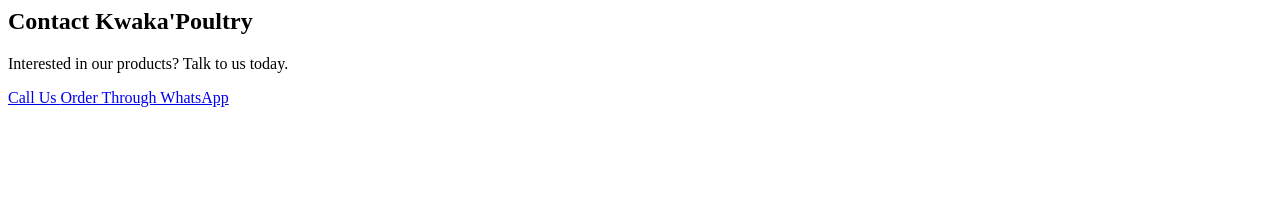
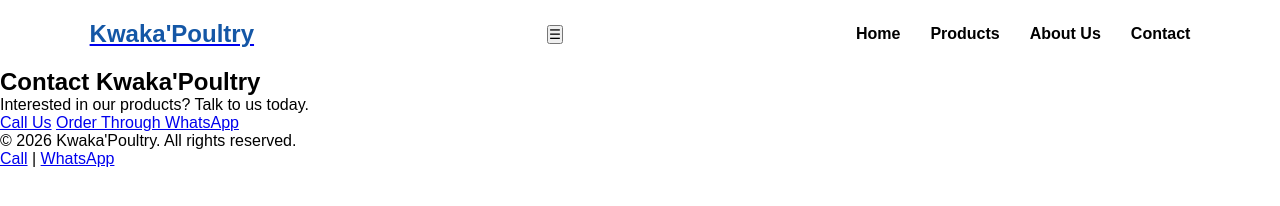
Before and after one commit to iochieng1/kwaka-poultry, a plain HTML site: page contact.html in a window 1280 px wide. Drawn offline with Linux system fonts and the light colour scheme.

Commit message:
Complete page structure: shared header/footer, about page, fix viewport meta

```diff
--- a/contact.html
+++ b/contact.html
@@ -1,15 +1,38 @@
-<section class="contact">
-
-    <h2>Contact Kwaka'Poultry</h2>
-
-    <p>Interested in our products? Talk to us today.</p>
-
-    <a href="tel:+254700000000">
-        Call Us
-    </a>
-
-    <a href="https://wa.me/254700000000">
-        Order Through WhatsApp
-    </a>
-
-</section>
+<!DOCTYPE html>
+<html lang="en">
+<head>
+    <meta charset="UTF-8">
+    <meta name="viewport" content="width=device-width, initial-scale=1.0">
+    <title>Contact | Kwaka's Poultry</title>
+    <link rel="stylesheet" href="styles.css">
+</head>
+<body>
+    <header>
+        <nav class="navbar">
+            <a href="index.html" class="logo-link"><h2 class="logo">Kwaka'Poultry</h2></a>
+            <button class="menu-toggle" aria-label="Toggle menu" aria-expanded="false">&#9776;</button>
+            <ul class="nav-links">
+                <li><a href="index.html">Home</a></li>
+                <li><a href="products.html">Products</a></li>
+                <li><a href="about.html">About Us</a></li>
+                <li><a href="contact.html" class="active">Contact</a></li>
+            </ul>
+        </nav>
+    </header>
+    <main>
+        <section class="contact">
+            <h2>Contact Kwaka'Poultry</h2>
+            <p>Interested in our products? Talk to us today.</p>
+            <div class="contact-actions">
+                <a href="tel:+254700000000" class="btn">Call Us</a>
+                <a href="https://wa.me/254700000000" class="btn">Order Through WhatsApp</a>
+            </div>
+        </section>
+    </main>
+    <footer>
+        <p>&copy; 2026 Kwaka'Poultry. All rights reserved.</p>
+        <p><a href="tel:+254700000000">Call</a> | <a href="https://wa.me/254700000000">WhatsApp</a></p>
+    </footer>
+    <script src="script.js"></script>
+</body>
+</html>
```
Also changed, not shown: about.html (+36 -0 lines), index.html (+11 -15 lines), products.html (+33 -25 lines).
